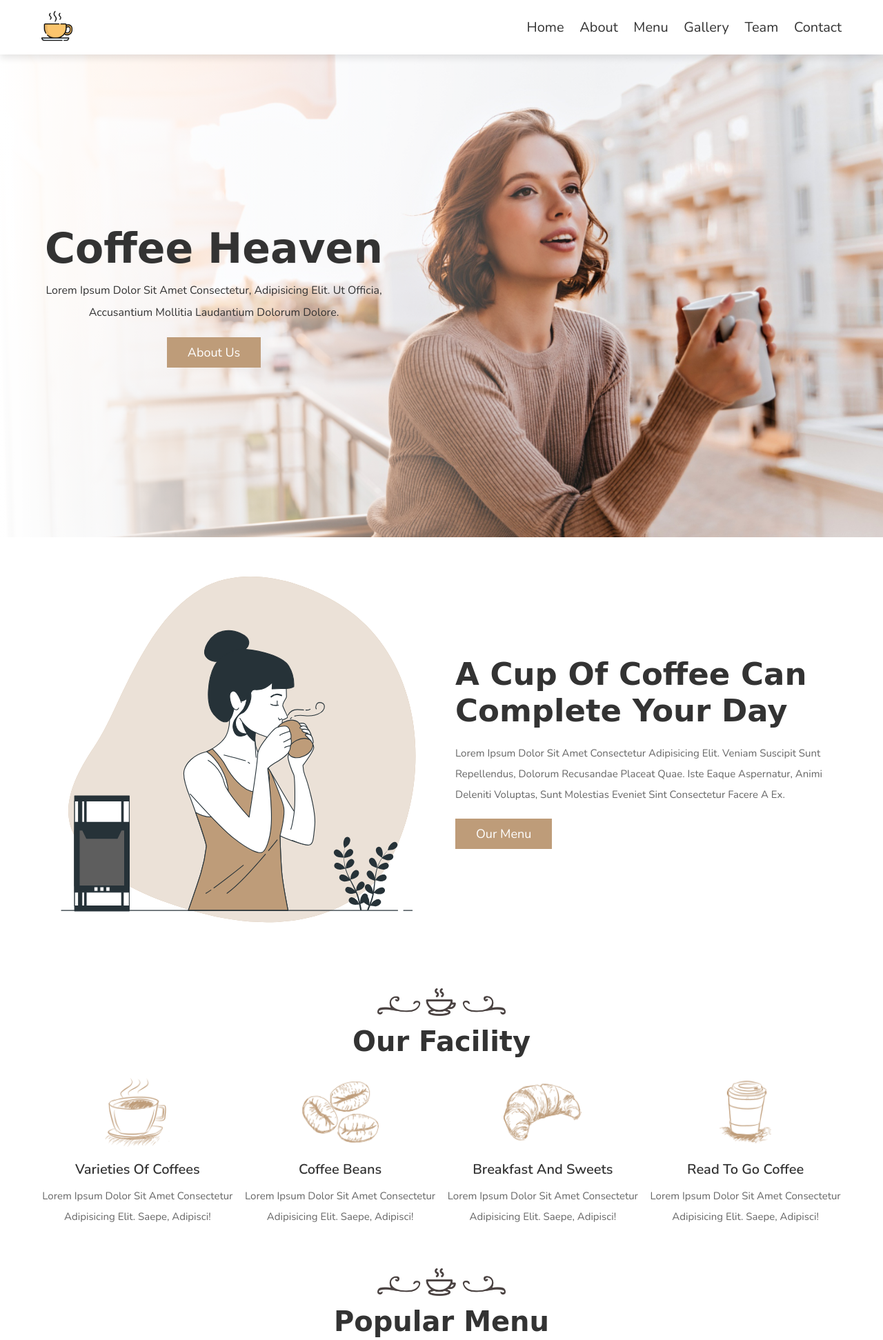
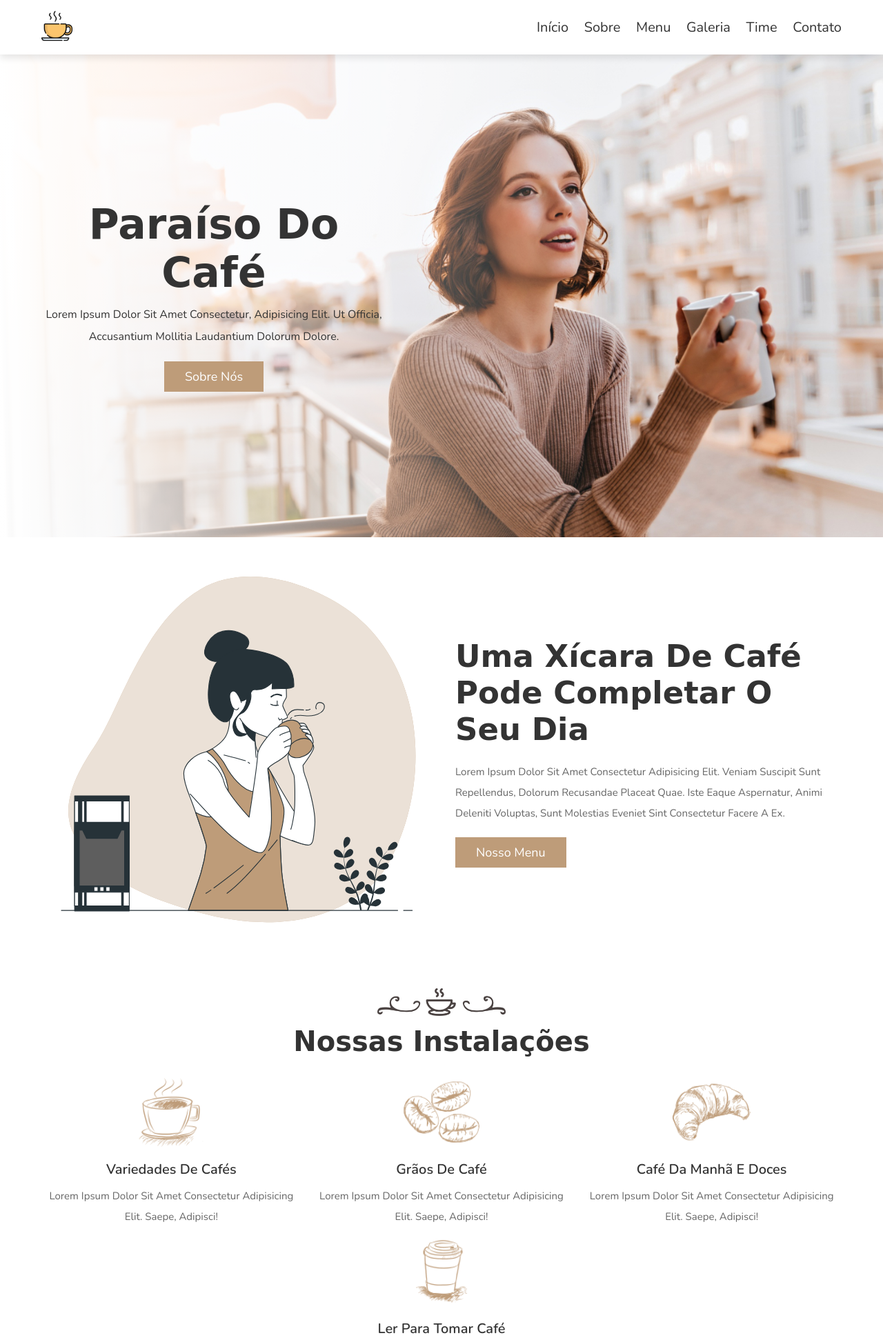
Before and after one commit to emersonpessoa01/site-cafe, a PHP site: page / in a window 1280 px wide. Shown: the top 1943 px of the page at 69% size. Run offline with PHP 8.4, Linux system fonts and the light colour scheme; some libraries are stand-ins or nearby versions; some web fonts are replaced.

Commit message:
updated box-container :sparkles:

```diff
--- a/css/style.css
+++ b/css/style.css
@@ -186,13 +186,18 @@ section {
 }
 
 .facility .box-container {
-  display: grid;
+  /* display: grid;
   grid-template-columns: repeat(auto-fit, minmax(27rem, 1fr));
   gap: 1.5rem;
-  align-items: flex-start;
+  align-items: flex-start; */
+  display: flex;
+  flex-wrap: wrap;
+  max-width: 100%;
+  gap: 1.5rem;
 }
 
 .facility .box-container .box {
+  flex: 1 1 30rem;
   text-align: center;
 }
 
@@ -308,13 +313,18 @@ section {
 }
 
 .footer .box-container {
-  display: grid;
+  /* display: grid;
   grid-template-columns: repeat(auto-fit, minmax(27rem, 1fr));
   gap: 1.5rem;
-  align-items: flex-start;
+  align-items: flex-start; */
+  display: flex;
+  flex-wrap: wrap;
+  max-width: 100%;
+  gap: 1.5rem;
 }
 
 .footer .box-container .box {
+  flex:1 1 30rem;
   text-align: center;
 }
 
@@ -339,6 +349,8 @@ section {
   line-height: 2;
   font-size: 1.6rem;
   color: var(--light-color);
+  text-transform:none;
+
 }
 
 .footer .credit {
@@ -349,6 +361,8 @@ section {
   font-size: 2rem;
   color: var(--black);
   /* padding-bottom: 7rem; */
+  text-transform:none;
+
 }
 
 .footer .credit span {
--- a/index.html
+++ b/index.html
@@ -23,12 +23,12 @@
         <a href="#home" class="logo"><img src="images/logo.png" alt="" /></a>
 
         <nav class="navbar">
-          <a href="#home">home</a>
-          <a href="#about">about</a>
+          <a href="#home">início</a>
+          <a href="#about">sobre</a>
           <a href="#menu">menu</a>
-          <a href="#gallery">gallery</a>
-          <a href="#team">team</a>
-          <a href="#contact">contact</a>
+          <a href="#gallery">galeria</a>
+          <a href="#team">time</a>
+          <a href="#contact">contato</a>
         </nav>
 
         <div id="menu-btn" class="fas fa-bars"></div>
@@ -42,12 +42,12 @@
     <div class="home-bg">
       <section class="home" id="home">
         <div class="content">
-          <h3>coffee heaven</h3>
+          <h3>paraíso do café</h3>
           <p>
             Lorem ipsum dolor sit amet consectetur, adipisicing elit. Ut
             officia, accusantium mollitia laudantium dolorum dolore.
           </p>
-          <a href="#about" class="btn">about us</a>
+          <a href="#about" class="btn">sobre nós</a>
         </div>
       </section>
     </div>
@@ -62,14 +62,14 @@
       </div>
 
       <div class="content">
-        <h3>A cup of coffee can complete your day</h3>
+        <h3>uma xícara de café pode completar o seu dia</h3>
         <p>
           Lorem ipsum dolor sit amet consectetur adipisicing elit. Veniam
           suscipit sunt repellendus, dolorum recusandae placeat quae. Iste eaque
           aspernatur, animi deleniti voluptas, sunt molestias eveniet sint
           consectetur facere a ex.
         </p>
-        <a href="#menu" class="btn">our menu</a>
+        <a href="#menu" class="btn">nosso menu</a>
       </div>
     </section>
 
@@ -80,13 +80,13 @@
     <section class="facility">
       <div class="heading">
         <img src="images/heading-img.png" alt="" />
-        <h3>our facility</h3>
+        <h3>nossas instalações</h3>
       </div>
 
       <div class="box-container">
         <div class="box">
           <img src="images/icon-1.png" alt="" />
-          <h3>varieties of coffees</h3>
+          <h3>variedades de cafés</h3>
           <p>
             Lorem ipsum dolor sit amet consectetur adipisicing elit. Saepe,
             adipisci!
@@ -95,7 +95,7 @@
 
         <div class="box">
           <img src="images/icon-2.png" alt="" />
-          <h3>coffee beans</h3>
+          <h3>grãos de café</h3>
           <p>
             Lorem ipsum dolor sit amet consectetur adipisicing elit. Saepe,
             adipisci!
@@ -104,7 +104,7 @@
 
         <div class="box">
           <img src="images/icon-3.png" alt="" />
-          <h3>breakfast and sweets</h3>
+          <h3>café da manhã e doces</h3>
           <p>
             Lorem ipsum dolor sit amet consectetur adipisicing elit. Saepe,
             adipisci!
@@ -113,7 +113,7 @@
 
         <div class="box">
           <img src="images/icon-4.png" alt="" />
-          <h3>read to go coffee</h3>
+          <h3>ler para tomar café</h3>
           <p>
             Lorem ipsum dolor sit amet consectetur adipisicing elit. Saepe,
             adipisci!
@@ -129,13 +129,13 @@
     <section class="menu" id="menu">
       <div class="heading">
         <img src="images/heading-img.png" alt="" />
-        <h3>popular menu</h3>
+        <h3>cardápio popular</h3>
       </div>
 
       <div class="box-container">
         <div class="box">
           <img src="images/menu-1.png" alt="" />
-          <h3>love you coffee</h3>
+          <h3>te amo café</h3>
         </div>
 
         <div class="box">
@@ -145,7 +145,7 @@
 
         <div class="box">
           <img src="images/menu-3.png" alt="" />
-          <h3>Mocha coffee</h3>
+          <h3>café mocha</h3>
         </div>
 
         <div class="box">
@@ -155,12 +155,12 @@
 
         <div class="box">
           <img src="images/menu-5.png" alt="" />
-          <h3>black coffee</h3>
+          <h3>café preto</h3>
         </div>
 
         <div class="box">
           <img src="images/menu-6.png" alt="" />
-          <h3>love heart coffee</h3>
+          <h3>amor coração café</h3>
         </div>
       </div>
     </section>
@@ -172,7 +172,7 @@
     <section class="gallery" id="gallery">
       <div class="heading">
         <img src="images/heading-img.png" alt="" />
-        <h3>our gallery</h3>
+        <h3>nossa galeria</h3>
       </div>
 
       <div class="box-container">
@@ -192,7 +192,7 @@
     <section class="team" id="team">
       <div class="heading">
         <img src="images/heading-img.png" alt="" />
-        <h3>our team</h3>
+        <h3>nosso time</h3>
       </div>
 
       <div class="box-container">
@@ -230,7 +230,7 @@
     <section class="contact" id="contact">
       <div class="heading">
         <img src="images/heading-img.png" alt="" />
-        <h3>contact us</h3>
+        <h3>faça contato</h3>
       </div>
 
       <div class="row">
@@ -239,14 +239,14 @@
         </div>
 
         <form action="" method="post">
-          <h3>book a table</h3>
+          <h3>reserve uma mesa</h3>
           <input
             type="text"
             name="name"
             required
             class="box"
             maxlength="20"
-            placeholder="enter your name"
+            placeholder="digite seu nome"
           />
           <input
             type="number"
@@ -254,7 +254,7 @@
             required
             class="box"
             maxlength="20"
-            placeholder="enter your number"
+            placeholder="coloque seu número"
             min="0"
             max="9999999999"
             onkeypress="if(this.value.length == 10) return false"
@@ -265,12 +265,12 @@
             required
             class="box"
             maxlength="20"
-            placeholder="how many guests"
+            placeholder="quantos convidados"
             min="0"
             max="99"
             onkeypress="if(this.value.length == 2) return false"
           />
-          <input type="submit" name="send" value="send message" class="btn" />
+          <input type="submit" name="send" value="enviar mensagem" class="btn" />
         </form>
       </div>
     </section>
@@ -283,28 +283,28 @@
       <div class="box-container">
         <div class="box">
           <i class="fas fa-envelope"></i>
-          <h3>our email</h3>
-          <p>shaikhanas@gmail.com</p>
-          <p>anasbhai@gmail.com</p>
+          <h3>nosso email</h3>
+          <p>nome1@mail.com</p>
+          <p>nome2@mail.com</p>
         </div>
 
         <div class="box">
           <i class="fas fa-clock"></i>
-          <h3>opening hours</h3>
-          <p>07:00am to 09:00pm</p>
+          <h3>horário de funcionamento</h3>
+          <p>07:00am às 09:00pm</p>
         </div>
 
         <div class="box">
           <i class="fas fa-map-marker-alt"></i>
-          <h3>shop location</h3>
-          <p>mumbai, india - 400104</p>
+          <h3>localização da loja</h3>
+          <p>Belém, Brasil - 777999</p>
         </div>
 
         <div class="box">
           <i class="fas fa-phone"></i>
-          <h3>our number</h3>
-          <p>+123-456-7890</p>
-          <p>+111-222-3333</p>
+          <h3>nosso número</h3>
+          <p>+55(91)9999-8888</p>
+          <p>+55(91)9888-7777</p>
         </div>
       </div>
 
```
